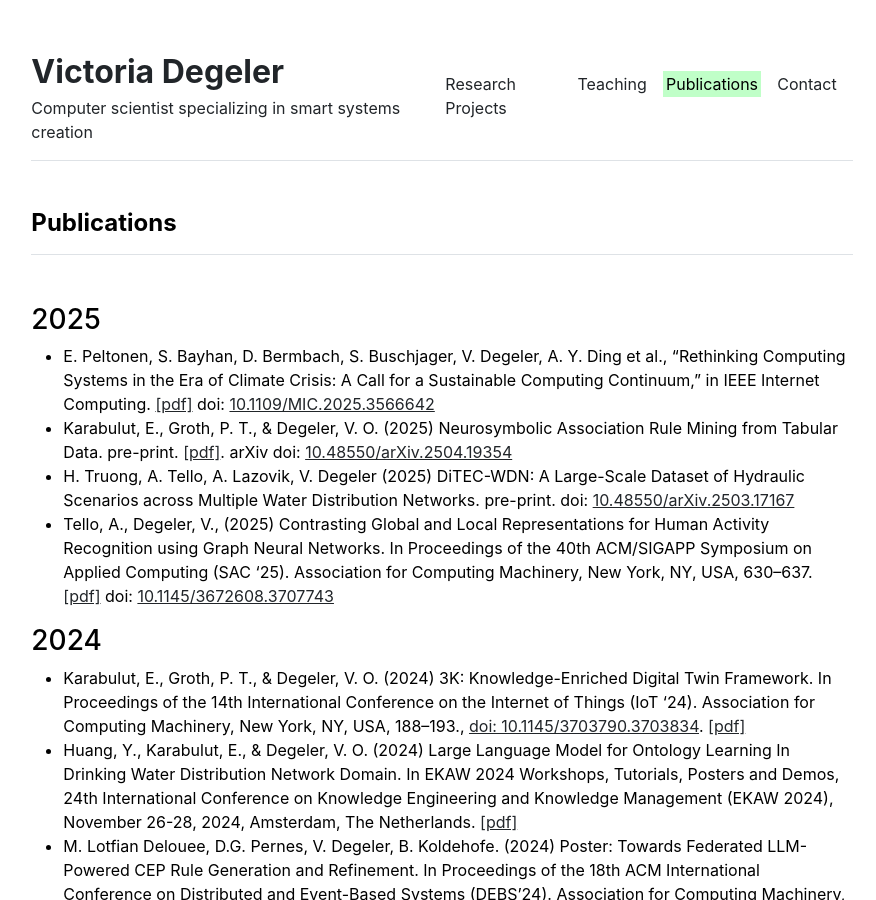
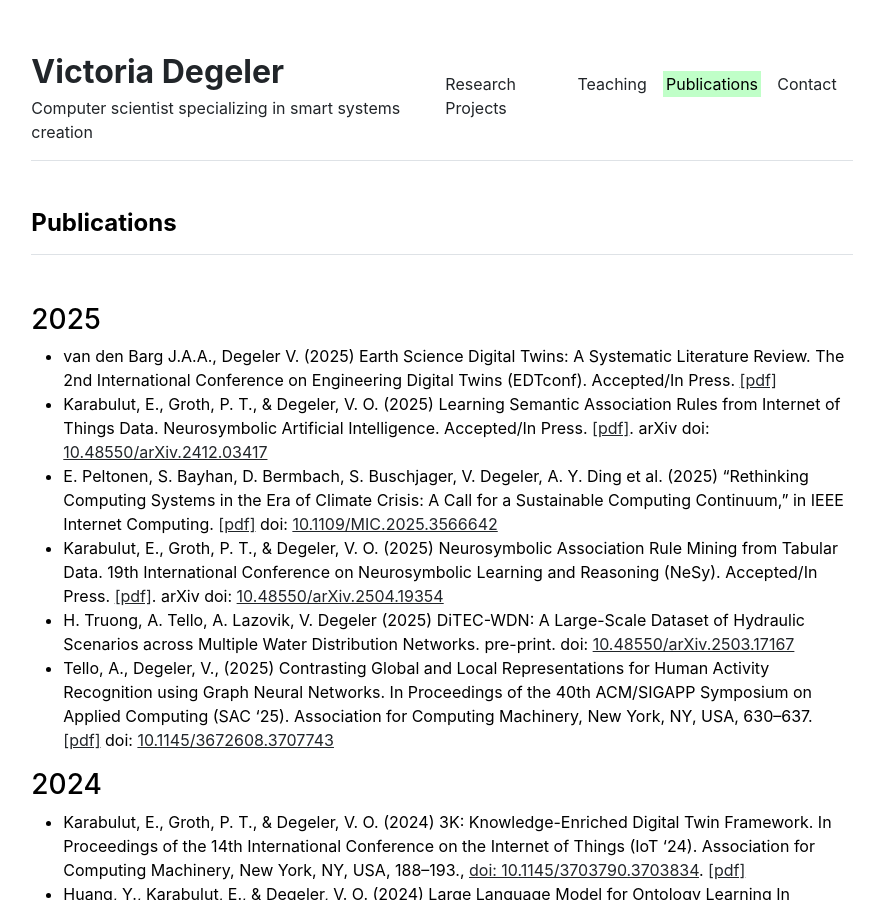
Before and after one commit to Degvik/degvik.github.io, a Jekyll site: the page built from publications.md, in a window 1280 px wide and 900 px high. Shown: the whole window, without its empty margins (198-1074 px from the left). Built offline with Jekyll 4.4.1, drawn with Linux system fonts in a browser that asks for light colours.

Commit message:
update in publications

```diff
--- a/publications.md
+++ b/publications.md
@@ -4,8 +4,10 @@ title: "Publications"
 ---
 ### 2025
 
-- E. Peltonen, S. Bayhan, D. Bermbach, S. Buschjager, V. Degeler, A. Y. Ding et al., "Rethinking Computing Systems in the Era of Climate Crisis: A Call for a Sustainable Computing Continuum," in IEEE Internet Computing. [\[pdf\]](https://vdegeler.com/files/25SustainableCall.pdf) doi: [10.1109/MIC.2025.3566642](https://doi.org/10.1109/MIC.2025.3566642)
-- Karabulut, E., Groth, P. T., & Degeler, V. O. (2025) Neurosymbolic Association Rule Mining from Tabular Data. pre-print. [\[pdf\]](https://vdegeler.com/files/25NeSyARM.pdf). arXiv doi: [10.48550/arXiv.2504.19354](https://doi.org/10.48550/arXiv.2504.19354)
+- van den Barg J.A.A., Degeler V. (2025) Earth Science Digital Twins: A Systematic Literature Review. The 2nd International Conference on Engineering Digital Twins (EDTconf). Accepted/In Press. [\[pdf\]](https://vdegeler.com/files/25ESDT.pdf)
+- Karabulut, E., Groth, P. T., & Degeler, V. O. (2025) Learning Semantic Association Rules from Internet of Things Data. Neurosymbolic Artificial Intelligence. Accepted/In Press. [\[pdf\]](https://vdegeler.com/files/25SemARMfromIOT.pdf). arXiv doi: [10.48550/arXiv.2412.03417](https://doi.org/10.48550/arXiv.2412.03417)
+- E. Peltonen, S. Bayhan, D. Bermbach, S. Buschjager, V. Degeler, A. Y. Ding et al. (2025) "Rethinking Computing Systems in the Era of Climate Crisis: A Call for a Sustainable Computing Continuum," in IEEE Internet Computing. [\[pdf\]](https://vdegeler.com/files/25SustainableCall.pdf) doi: [10.1109/MIC.2025.3566642](https://doi.org/10.1109/MIC.2025.3566642)
+- Karabulut, E., Groth, P. T., & Degeler, V. O. (2025) Neurosymbolic Association Rule Mining from Tabular Data. 19th International Conference on Neurosymbolic Learning and Reasoning (NeSy). Accepted/In Press. [\[pdf\]](https://vdegeler.com/files/25NeSyARM.pdf). arXiv doi: [10.48550/arXiv.2504.19354](https://doi.org/10.48550/arXiv.2504.19354)
 - H. Truong, A. Tello, A. Lazovik, V. Degeler (2025) DiTEC-WDN: A Large-Scale Dataset of Hydraulic Scenarios across Multiple Water Distribution Networks. pre-print. doi: [10.48550/arXiv.2503.17167](https://doi.org/10.48550/arXiv.2503.17167)
 - Tello, A., Degeler, V., (2025) Contrasting Global and Local Representations for Human Activity Recognition using Graph Neural Networks. In Proceedings of the 40th ACM/SIGAPP Symposium on Applied Computing (SAC '25). Association for Computing Machinery, New York, NY, USA, 630–637. [\[pdf\]](https://vdegeler.com/files/25GNN4HAR.pdf) doi: [10.1145/3672608.3707743](https://doi.org/10.1145/3672608.3707743)
 
```
Also changed, not shown: 3 other files.
